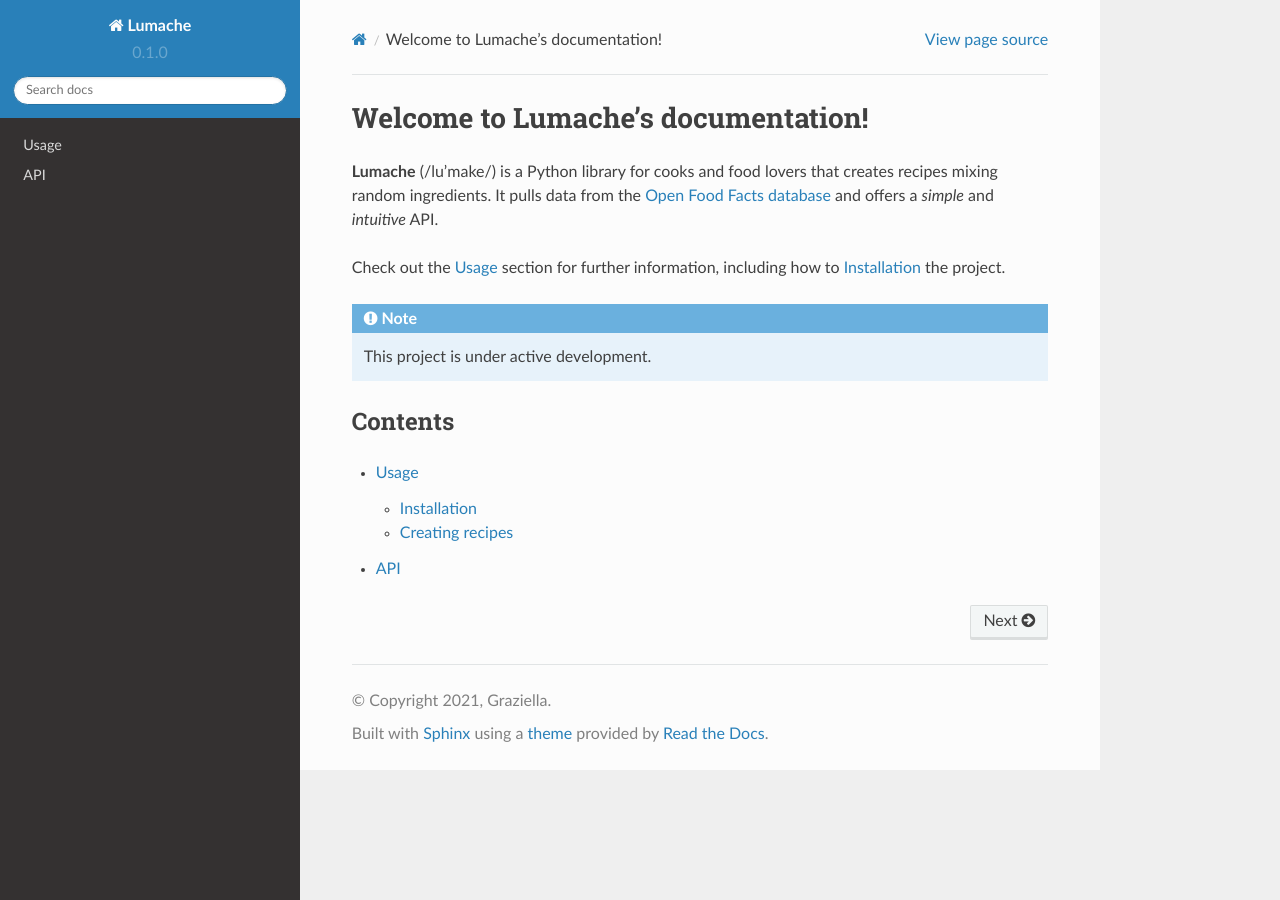
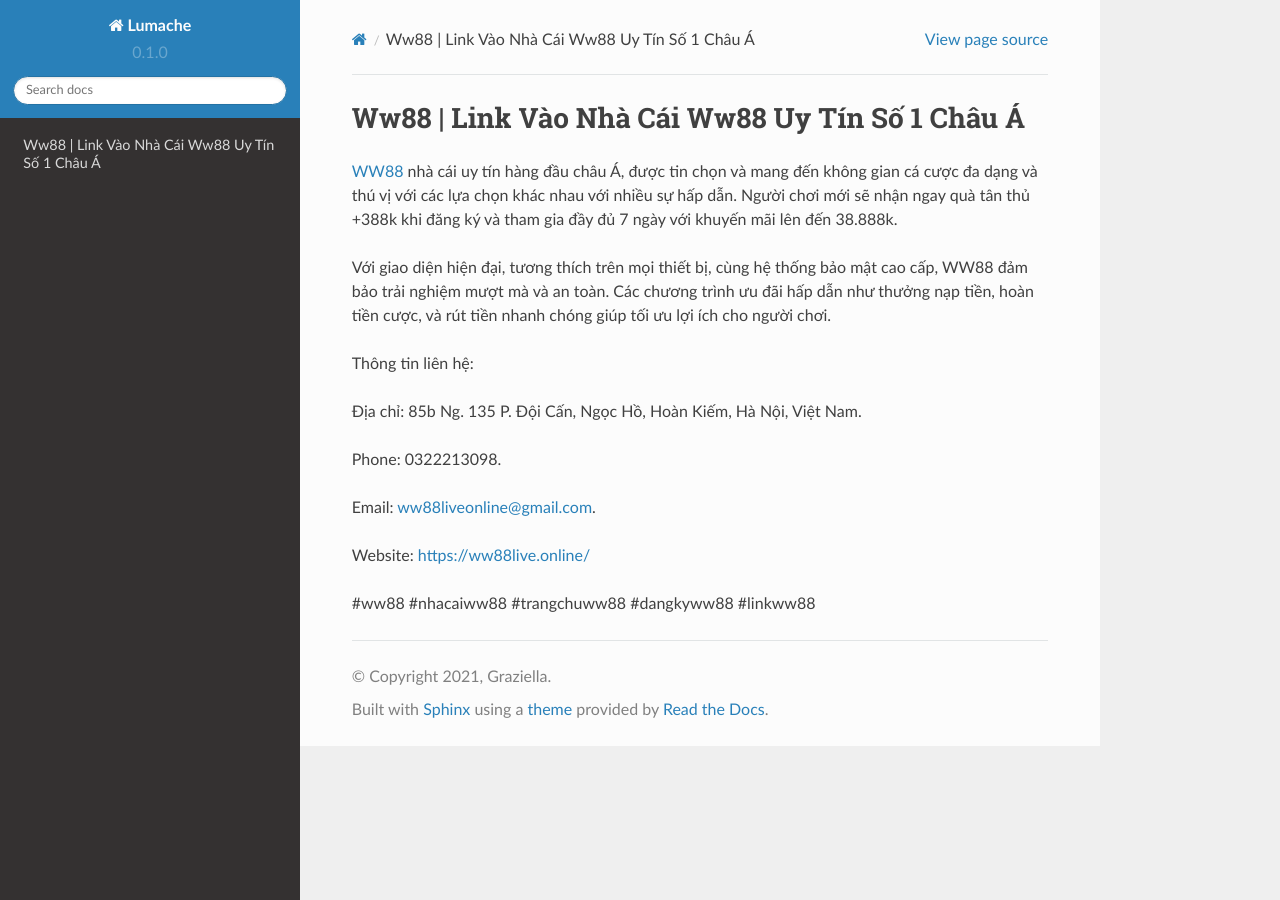
Before and after one commit to JonsCalicut123/ww88liveonline, a Sphinx documentation site: the page built from docs/source/index.rst, in a window 1280 px wide. Built offline with Sphinx 7.4.7 and the Read the Docs theme 2.0.0, drawn with Linux system fonts in a browser that asks for light colours.

Commit message:
Update index.rst

```diff
--- a/docs/source/index.rst
+++ b/docs/source/index.rst
@@ -1,22 +1,18 @@
-Welcome to Lumache's documentation!
+Ww88 | Link Vào Nhà Cái Ww88 Uy Tín Số 1 Châu Á
 ===================================
 
-**Lumache** (/lu'make/) is a Python library for cooks and food lovers
-that creates recipes mixing random ingredients.
-It pulls data from the `Open Food Facts database <https://world.openfoodfacts.org/>`_
-and offers a *simple* and *intuitive* API.
+`WW88 <https://ww88live.online/>`_ nhà cái uy tín hàng đầu châu Á, được tin chọn và mang đến không gian cá cược đa dạng và thú vị với các lựa chọn khác nhau với nhiều sự hấp dẫn. Người chơi mới sẽ nhận ngay quà tân thủ +388k khi đăng ký và tham gia đầy đủ 7 ngày với khuyến mãi lên đến 38.888k.
 
-Check out the :doc:`usage` section for further information, including
-how to :ref:`installation` the project.
+Với giao diện hiện đại, tương thích trên mọi thiết bị, cùng hệ thống bảo mật cao cấp, WW88 đảm bảo trải nghiệm mượt mà và an toàn. Các chương trình ưu đãi hấp dẫn như thưởng nạp tiền, hoàn tiền cược, và rút tiền nhanh chóng giúp tối ưu lợi ích cho người chơi.
 
-.. note::
+Thông tin liên hệ:
 
-   This project is under active development.
+Địa chỉ: 85b Ng. 135 P. Đội Cấn, Ngọc Hồ, Hoàn Kiếm, Hà Nội, Việt Nam.
 
-Contents
---------
+Phone: 0322213098.
 
-.. toctree::
+Email: ww88liveonline@gmail.com.
 
-   usage
-   api
+Website: https://ww88live.online/
+
+#ww88 #nhacaiww88 #trangchuww88 #dangkyww88 #linkww88
```
